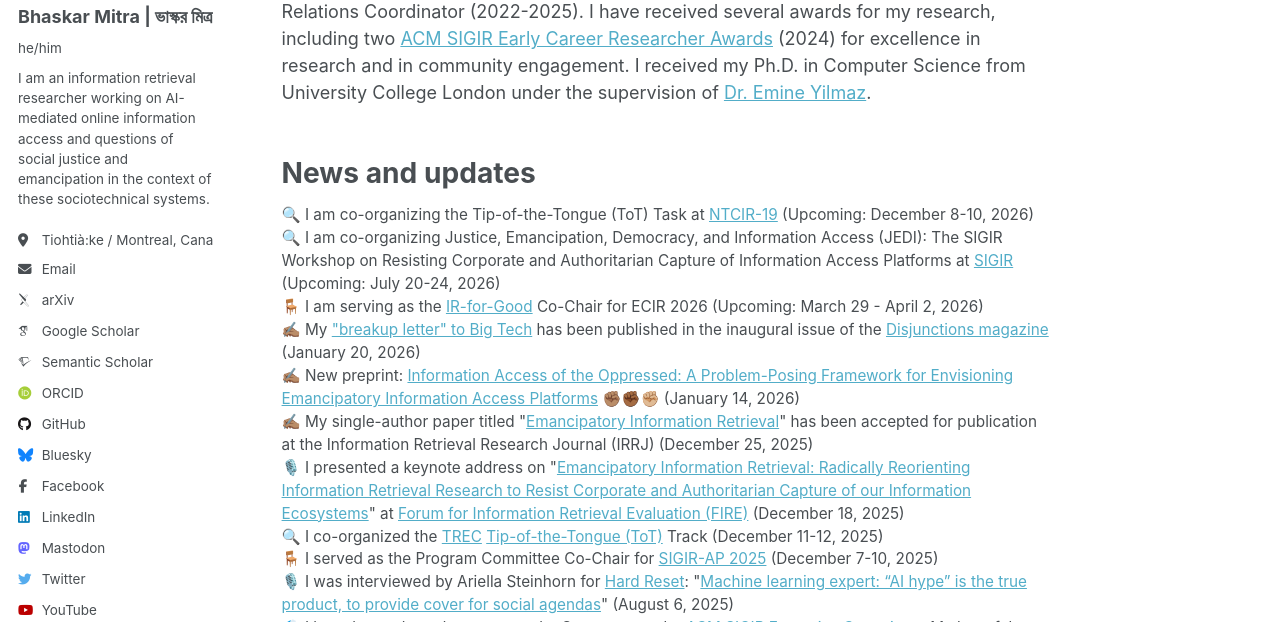
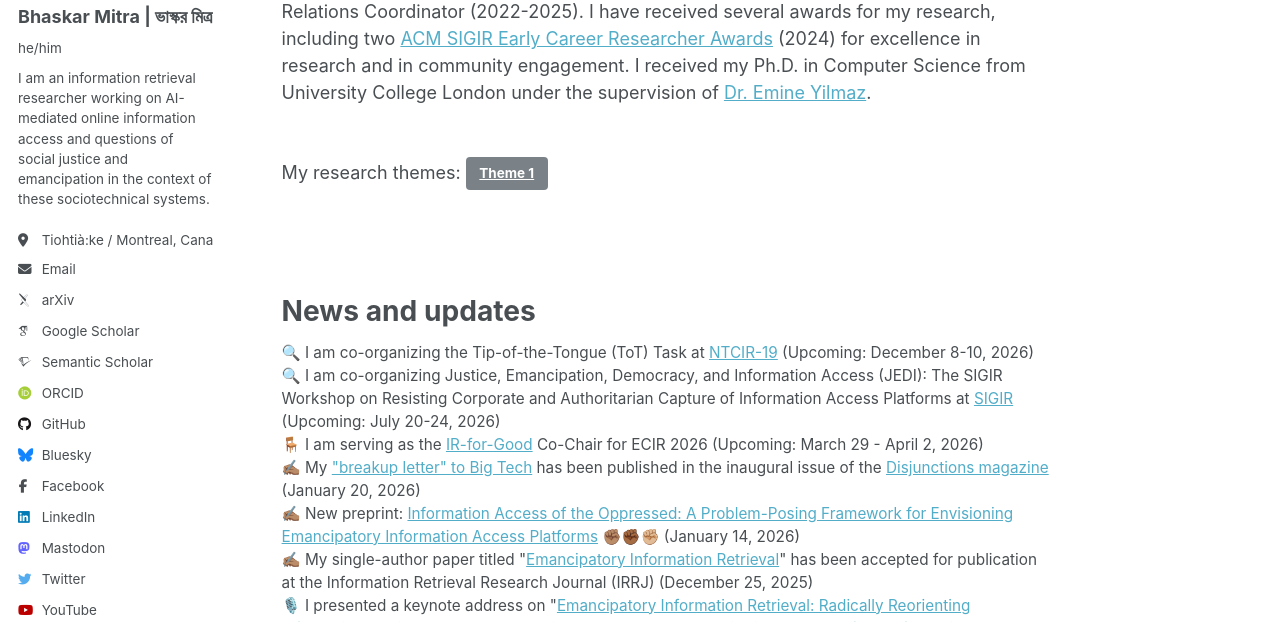
Before and after one commit to bhaskar-mitra/bhaskar-mitra.github.io, a Jekyll site: the page built from _pages/about.md, in a window 1280 px wide and 900 px high, cut to the strip 278-900 px from the top of the window. Built offline with Jekyll 4.4.1, drawn with Linux system fonts in a browser that asks for light colours; some web fonts are replaced.

Commit message:
Update about.md

```diff
--- a/_pages/about.md
+++ b/_pages/about.md
@@ -13,6 +13,11 @@ I am currently serving as the [ACM SIGIR Secretary](https://sigir.org/general-in
 I previously served as the ACM SIGIR Community Relations Coordinator (2022-2025).
 I have received several awards for my research, including two [ACM SIGIR Early Career Researcher Awards](https://sigir.org/awards/sigir-ecr-awards/) (2024) for excellence in research and in community engagement.
 I received my Ph.D. in Computer Science from University College London under the supervision of [Dr. Emine Yilmaz](https://sites.google.com/site/emineyilmaz/).
+<br/><br/>
+
+My research themes:
+<a href="theme-1" class="btn">Theme 1</a>
+
 <br/><br/>
 
 News and updates
```
